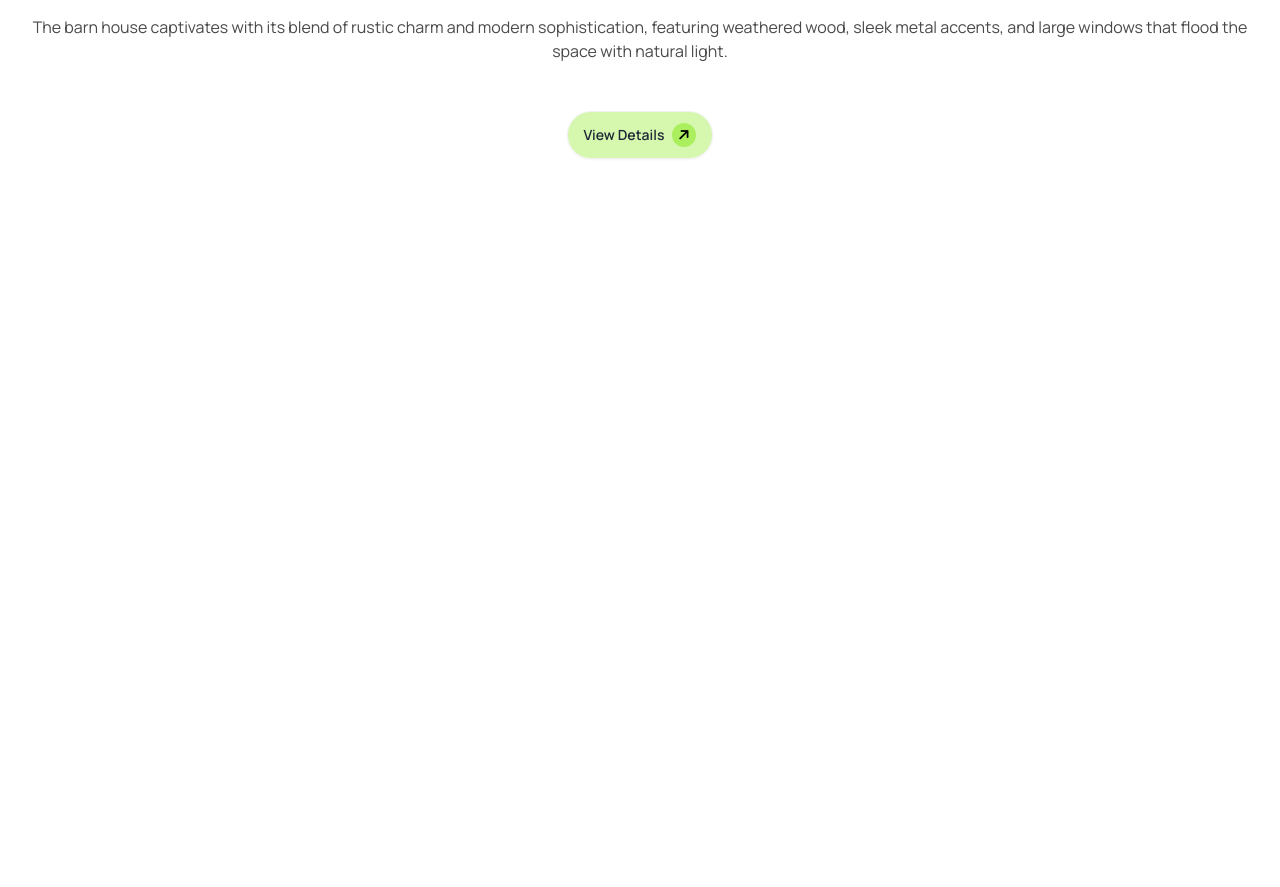
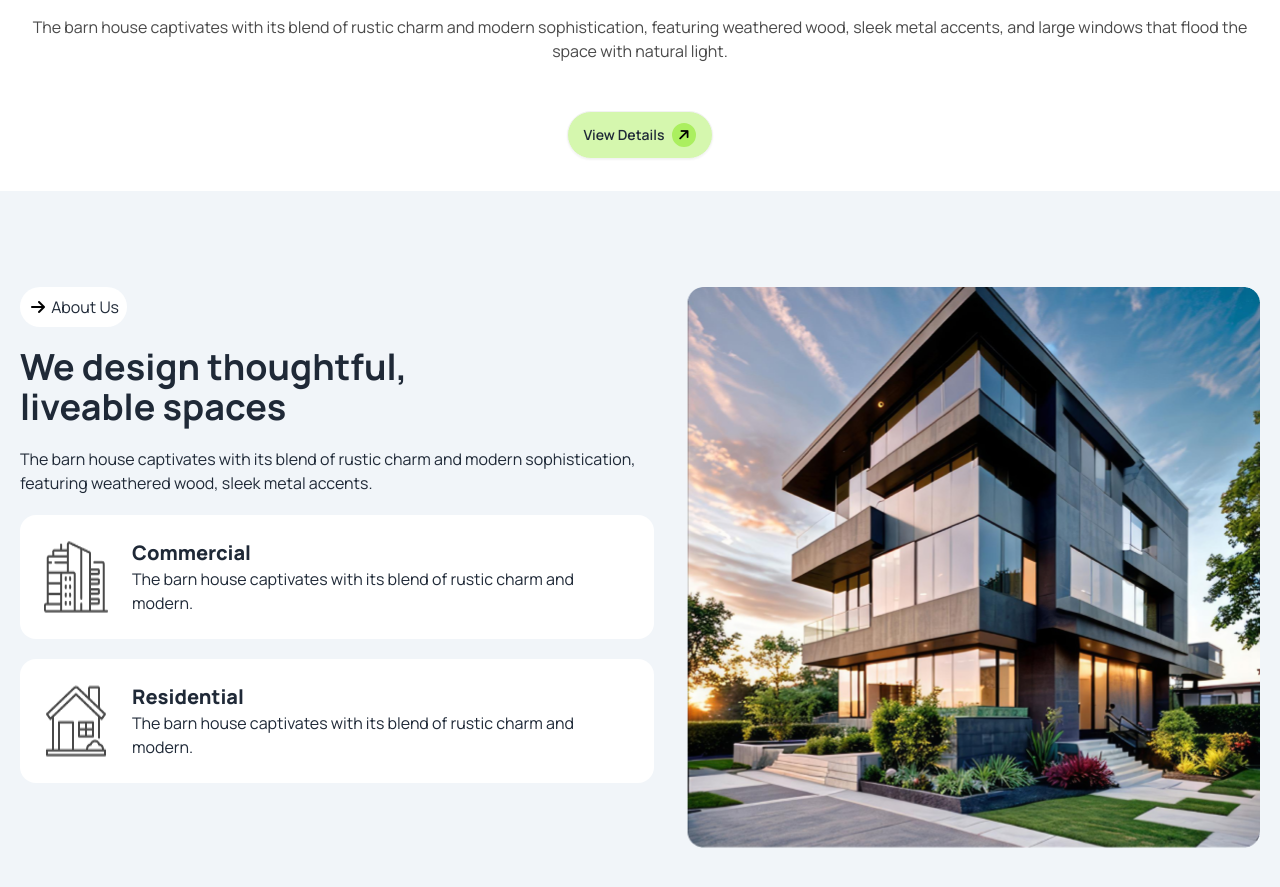
Before and after one commit to Yousuf7900/assignment-03, a plain HTML site: page index.html in a window 1280 px wide. Shown: the part 603-1490 px from the top of the page. Before the commit the page ends 800 px from the top, so only its background shows below. Drawn offline with nearby package versions, Linux system fonts and the light colour scheme.

Commit message:
we design thoughtful part complete

```diff
--- a/index.html
+++ b/index.html
@@ -62,6 +62,40 @@
             </div>
           </div>
     </header>
-    <!-- We design thoughtful liveable spaces -->
+
+    <main>
+        <!-- We design thoughtful liveable spaces -->
+        <div class="bg-slate-100">
+            <div class="flex flex-col gap-8 pt-24 px-5 max-w-7xl mx-auto lg:flex-row">
+                <!-- contents -->
+                <div class="space-y-5">
+
+                    <div class="flex justify-center lg:justify-start">
+                        <button class="bg-white rounded-[1.5rem] p-2"><i class="fa-solid fa-arrow-right w-5 h-1 text-black"></i>
+                            About Us</button>
+                    </div>
+                    <h3 class="text-2xl font-bold text-center lg:text-left lg:text-4xl">We design thoughtful, <br> liveable spaces</h3>
+                    <p class="text-center lg:text-left">The barn house captivates with its blend of rustic charm and
+                        modern sophistication, featuring weathered wood, sleek metal accents.</p>
+                    <div class="flex bg-white rounded-2xl p-6 gap-6">
+                        <img src="assets/commercial.png" alt="">
+                        <div>
+                            <h4 class="text-xl font-extrabold">Commercial</h4>
+                            <p>The barn house captivates with its blend of rustic charm and modern.</p>
+                        </div>
+                    </div>
+                    <div class="flex bg-white rounded-2xl p-6 gap-6">
+                        <img src="assets/residential.png" alt="">
+                        <div>
+                            <h4 class="text-xl font-extrabold">Residential</h4>
+                            <p>The barn house captivates with its blend of rustic charm and modern.</p>
+                        </div>
+                    </div>
+                </div>
+                <!-- img -->
+                <img class="pb-10" src="assets/Rectangle.png" alt="">
+            </div>
+        </div>
+    </main>
 </body>
 </html>
```
